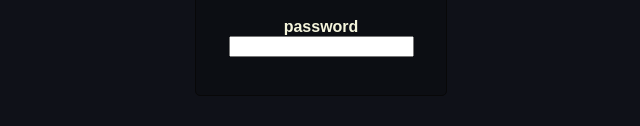
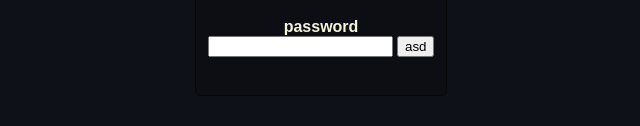
Before and after one commit to MichaelVoevudskiy/PTV, a plain HTML site: page index.htm in a window 1280 px wide. Shown: the part 330-456 px from the top of the page, without its empty margins (319-959 px from the left). Drawn offline with Linux system fonts and the light colour scheme.

Commit message:
first commit

```diff
--- a/index.htm
+++ b/index.htm
@@ -13,7 +13,7 @@
         <input id="login">
         <h4> password </h4>
         <input type="password" id="password:">
-
+        <button>asd</button>
     </div>
 </body>
 </html>
```
